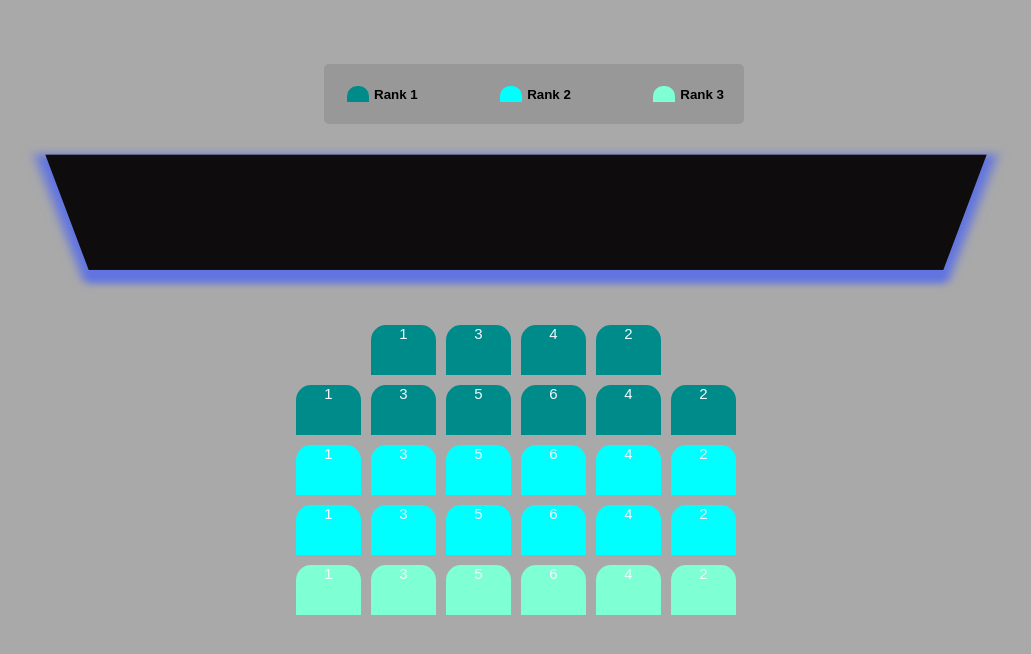
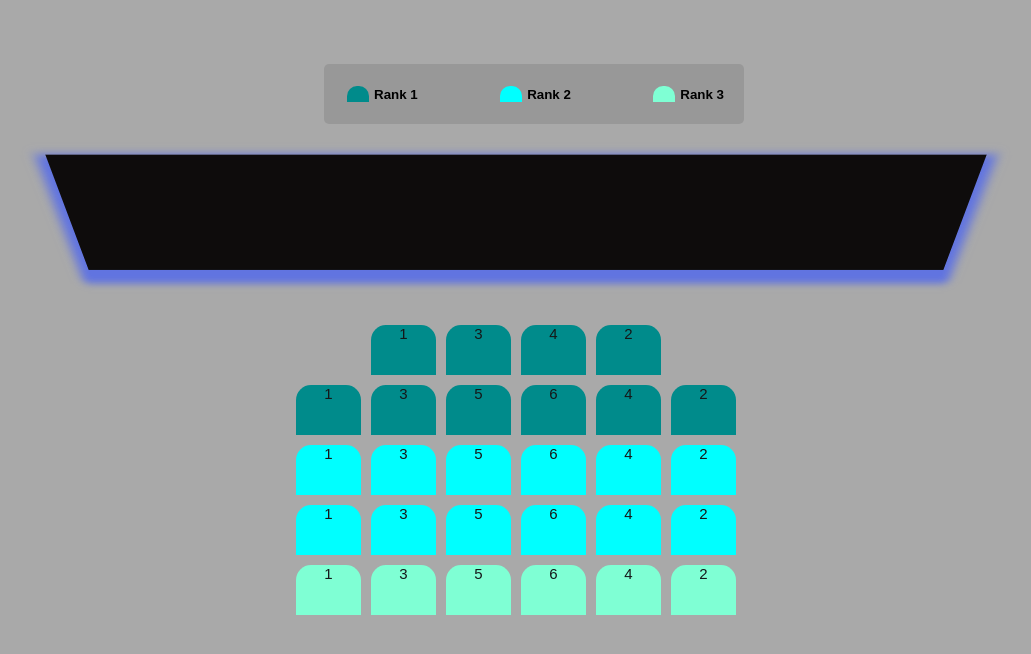
Before and after one commit to deepali-02/Theater-seating-layout, a React (Create React App) app: page /mainHall in a window 1280 px wide. Shown: the top 654 px of the page, without its empty margins (124-1155 px from the left). Built offline with nearby package versions, Linux system fonts and the light colour scheme.

Commit message:
update color for seats

```diff
--- a/src/index.css
+++ b/src/index.css
@@ -84,7 +84,7 @@ input {
   /* background-color: #444451; */
   height: 50px;
   width: 65px;
-  color: aliceblue;
+  color: rgb(21, 23, 24);
   margin: 5px, 5px;
   font-size: 15px;
   text-align: center;
```
